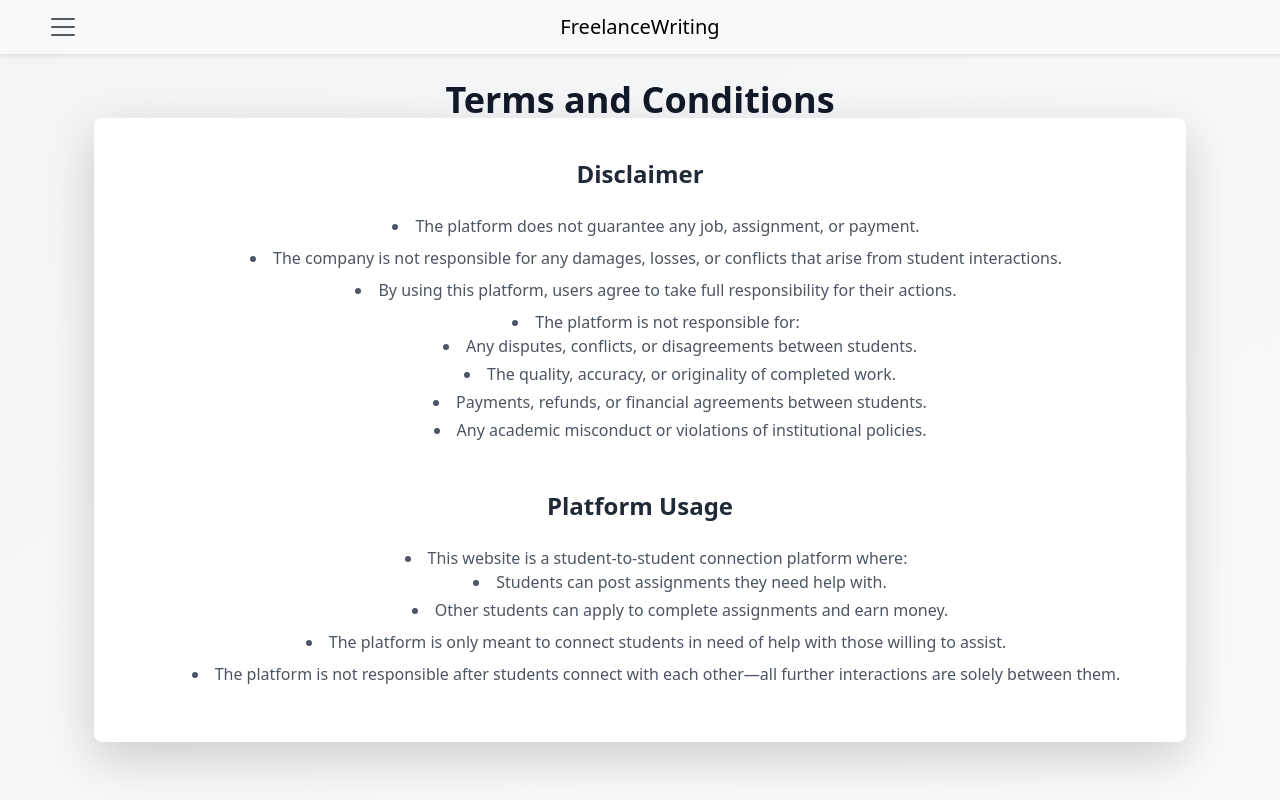
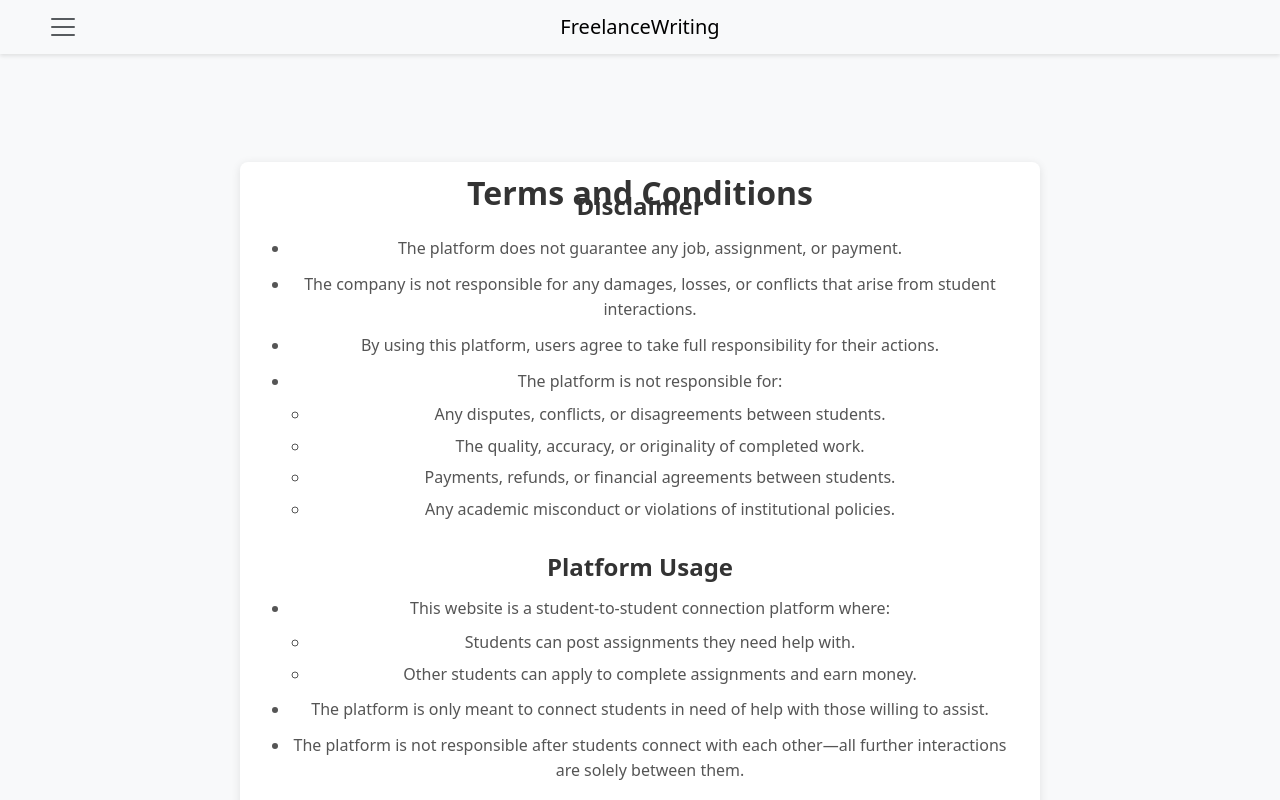
Before and after one commit to Pranay-Dommati/writing-freelancing, a React (Create React App) app in the folder frontend/: page /terms-and-conditions in a window 1280 px wide. Built offline with nearby package versions, Linux system fonts and the light colour scheme.

Commit message:
enhancing ui of terms and conditions

```diff
--- a/frontend/src/components/TermsAndConditions.js
+++ b/frontend/src/components/TermsAndConditions.js
@@ -1,23 +1,17 @@
 import React from 'react';
 import NavigationBar from './Navbar';
+import '../styles/terms-conditions.css'; // We'll create this file
 
 const TermsAndConditions = () => {
   return (
     <>
       <NavigationBar />
-      <main className="min-h-screen bg-gradient-to-br from-gray-100 to-gray-50 py-16">
-        <div className="container mx-auto px-4">
-          <div className="bg-white shadow-lg rounded-lg p-10">
-            <h1 className="text-4xl font-extrabold text-gray-900 text-center mb-10">
-              Terms and Conditions
-            </h1>
-
-            <div className="space-y-12">
-              <section>
-                <h2 className="text-2xl font-bold text-gray-800 mb-4">
-                  Disclaimer
-                </h2>
-                <ul className="list-disc list-inside text-gray-600 space-y-2">
+      <div className="tc-page">
+        <h1 className="tc-title">Terms and Conditions</h1>
+        <div className="tc-container">
+          <div className="tc-section">
+            <h2 className="tc-section-title">Disclaimer</h2>
+            <ul className="tc-list">
               <li>
                 The platform does not guarantee any job, assignment, or payment.
               </li>
@@ -29,7 +23,7 @@ const TermsAndConditions = () => {
               </li>
               <li>
                 The platform is not responsible for:
-                    <ul className="list-disc list-inside ml-4 space-y-1">
+                <ul className="tc-nested-list">
                   <li>Any disputes, conflicts, or disagreements between students.</li>
                   <li>The quality, accuracy, or originality of completed work.</li>
                   <li>Payments, refunds, or financial agreements between students.</li>
@@ -37,16 +31,14 @@ const TermsAndConditions = () => {
                 </ul>
               </li>
             </ul>
-              </section>
+          </div>
 
-              <section>
-                <h2 className="text-2xl font-bold text-gray-800 mb-4">
-                  Platform Usage
-                </h2>
-                <ul className="list-disc list-inside text-gray-600 space-y-2">
+          <div className="tc-section">
+            <h2 className="tc-section-title">Platform Usage</h2>
+            <ul className="tc-list">
               <li>
                 This website is a student-to-student connection platform where:
-                    <ul className="list-disc list-inside ml-4 space-y-1">
+                <ul className="tc-nested-list">
                   <li>Students can post assignments they need help with.</li>
                   <li>Other students can apply to complete assignments and earn money.</li>
                 </ul>
@@ -58,11 +50,9 @@ const TermsAndConditions = () => {
                 The platform is not responsible after students connect with each other—all further interactions are solely between them.
               </li>
             </ul>
-              </section>
           </div>
         </div>
       </div>
-      </main>
     </>
   );
 };
--- a/frontend/src/styles/navbar.css
+++ b/frontend/src/styles/navbar.css
@@ -1,8 +1,5 @@
-.navbar-fixed {
-    position: fixed;
-    top: 0;
-    left: 0;
-    right: 0;
+.navbar {
+    position: relative; /* Changed from fixed */
     z-index: 1030;
     margin: 0;
     padding: 0.5rem 1rem;
--- /dev/null
+++ b/frontend/src/styles/terms-conditions.css
@@ -0,0 +1,55 @@
+.tc-page {
+  padding: 40px 20px;
+  background-color: #f8f9fa;
+  min-height: calc(100vh - 64px); /* Assuming navbar is 64px high */
+}
+
+.tc-title {
+  font-size: 32px;
+  font-weight: bold;
+  color: #333;
+  text-align: center;
+  margin-bottom: 30px;
+  position: relative; /* Use relative positioning to keep in document flow */
+}
+
+.tc-container {
+  max-width: 800px;
+  margin: 0 auto;
+  background-color: white;
+  border-radius: 8px;
+  padding: 30px;
+  box-shadow: 0 2px 10px rgba(0, 0, 0, 0.1);
+}
+
+.tc-section {
+  margin-bottom: 30px;
+}
+
+.tc-section-title {
+  font-size: 24px;
+  font-weight: 600;
+  margin-bottom: 15px;
+  color: #333;
+}
+
+.tc-list {
+  list-style-type: disc;
+  padding-left: 20px;
+}
+
+.tc-list li {
+  margin-bottom: 10px;
+  line-height: 1.6;
+  color: #555;
+}
+
+.tc-nested-list {
+  list-style-type: circle;
+  padding-left: 20px;
+  margin-top: 8px;
+}
+
+.tc-nested-list li {
+  margin-bottom: 6px;
+}
```
Lines whose indentation alone changed are shown as unchanged.
